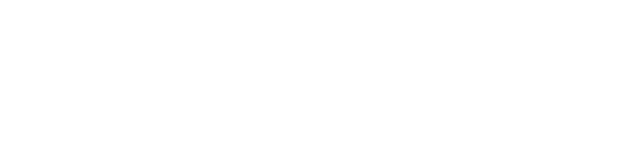
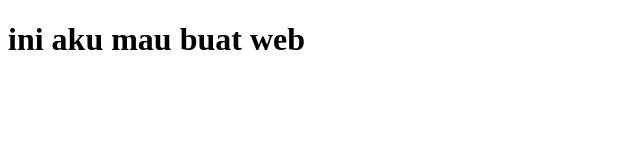
Before and after one commit to shindyaprilia412-cloud/test-git, a plain HTML site: page index.html in a window 1280 px wide. Shown: the whole page, without its empty margins (0-640 px from the left). Drawn offline with Linux system fonts and the light colour scheme.

Commit message:
nambah h1

```diff
--- a/index.html
+++ b/index.html
@@ -6,6 +6,6 @@
     <title>coba git</title>
 </head>
 <body>
-
+    <h1>ini aku mau buat web</h1>
 </body>
 </html>
```
